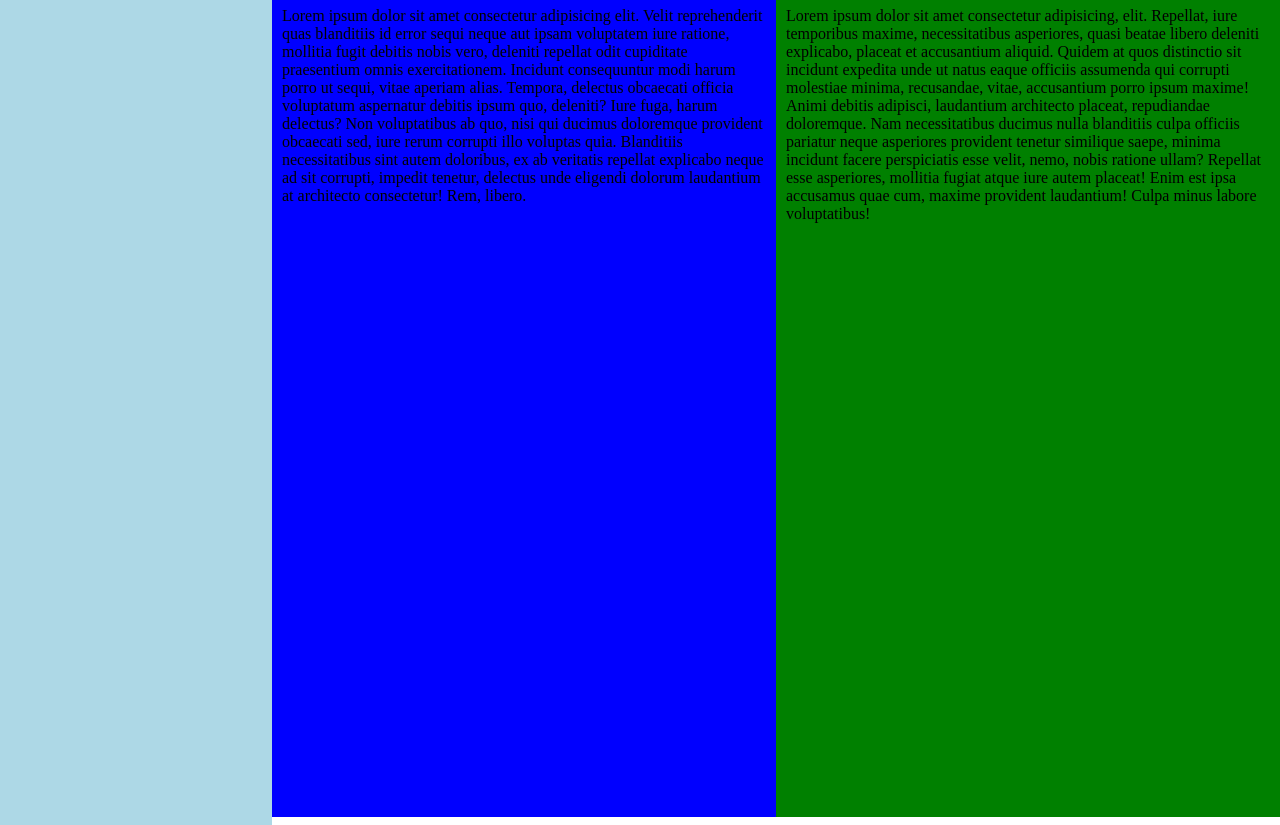
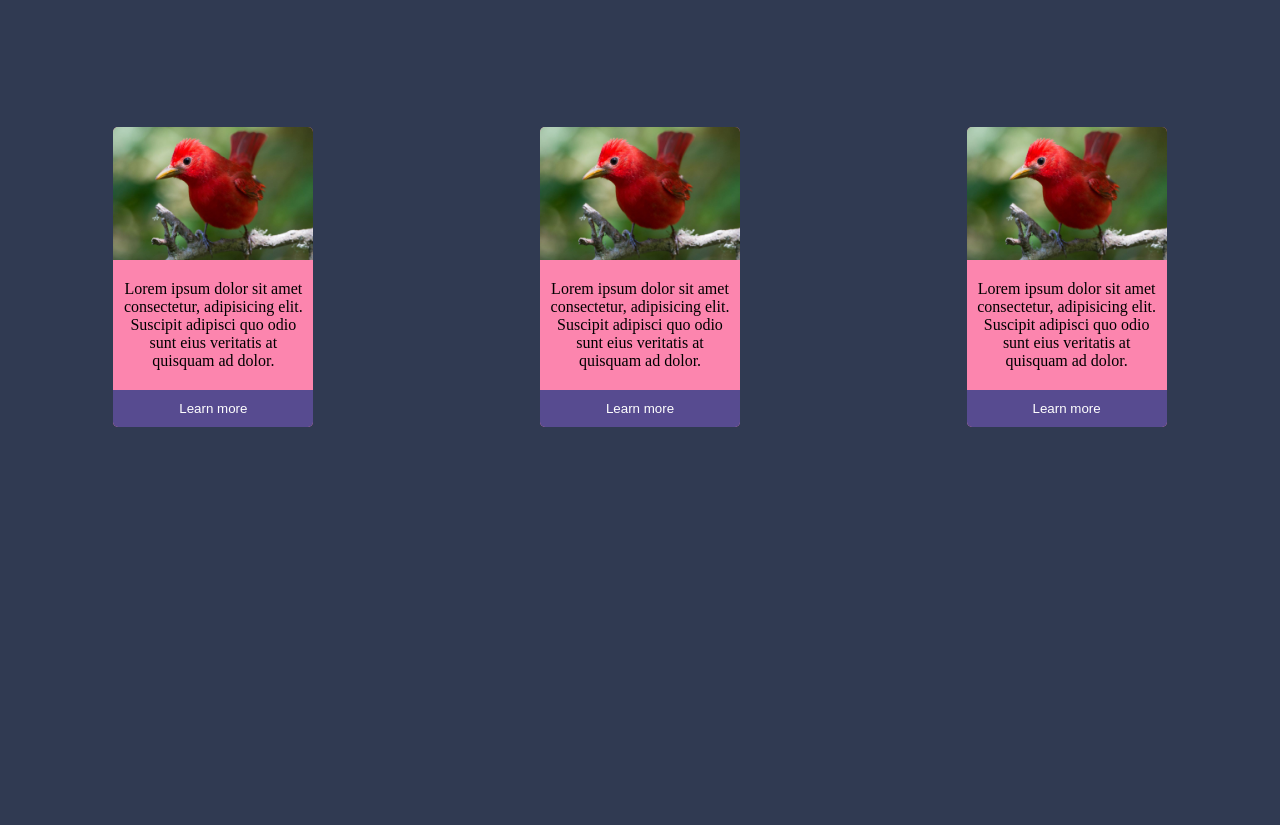
Before and after one commit to AnimeBase/animebase.github.io, a plain HTML site: page index.html in a window 1280 px wide. Shown: the part 123-948 px from the top of the page. After the commit the page ends 800 px from the top, so only its background shows below. Drawn offline with Linux system fonts and the light colour scheme.

Commit message:
Add files via upload

```diff
--- a/index.html
+++ b/index.html
@@ -1,68 +1,85 @@
-<!DOCTYPE html>
-<html lang="en">
-<head>
+<html lang="en"><head>
     <meta charset="UTF-8">
     <meta name="viewport" content="width=device-width, initial-scale=1.0">
+    <meta http-equiv="X-UA-Compatible" content="ie=edge">
     <title>Document</title>
     <style>
-		body{
+    body {
+        height: 100vh;
         margin: 0;
+        background-color: #303a52;
+        display: flex;
+        justify-content: space-around;
+        align-items: center;
+        flex-wrap: wrap;
     }
     .container {
         display: flex;
+        flex-direction: column;
+        background-color: #fc85ae;
+        height: 300px;
+        width: 200px;
+        border-radius: 5px;
     }
-		.menu {
-			flex-basis: 20%;
-			height: 116vh;
-			background-color: lightblue;
+    .top-img {
+        display: flex;
+        justify-content: center;
+        width: 100%;
+    }
+    img {
+        width: 100%;
+        border-top-left-radius: 5px;
+        border-top-right-radius: 5px;
+    }
+    .text {
+        justify-self: center;
+        text-align: center;
+        padding: .25em;
+    }
+    button {
+        width: 100%;
+        height: 100%;
+        border: 0;
         color: #fff;
-			padding: 10px;
-			text-align: center;
-			justify-content: center;
-		}
-		.block{
-			flex-basis: 80%;
-		}
-		.header{
-		 	background-color: red;
-		 	padding: 10px;
-		 	height: 100px;
-		 	text-align: center;
-		 	color: #fff;
-		}
-		.block1 {
-			width: 50%;
-			padding: 10px;
-			height: 100vh;
-			background-color: blue;
-		}
-		.block2{
-			width: 50%;
-			padding: 10px;
-			height: 100vh;
-			background-color: green;
-		}
-		.block3{
-			display: flex;
+        background-color: #574b90;
+        border-bottom-left-radius: 5px;
+        border-bottom-right-radius: 5px;
+        cursor: pointer;
     }
     </style>
 </head>
 <body>
     <div class="container">
-		<div class="menu">
-			<h1>Меню</h1>
+        <div class="top-img">
+            <img src="img/img.jpg" alt="">
         </div>
-				<div class="block">
-					<div class="header">
-					<h1>Заголовок</h1>
+        <p class="text">
+            Lorem ipsum dolor sit amet consectetur, adipisicing elit. Suscipit adipisci quo odio sunt eius veritatis at quisquam ad
+            dolor.
+        </p>
+        <button>Learn more</button>
     </div>
-				<div class="block3">
-					<div class="block1">
-						Lorem ipsum dolor sit amet consectetur adipisicing elit. Velit reprehenderit quas blanditiis id error sequi neque aut ipsam voluptatem iure ratione, mollitia fugit debitis nobis vero, deleniti repellat odit cupiditate praesentium omnis exercitationem. Incidunt consequuntur modi harum porro ut sequi, vitae aperiam alias. Tempora, delectus obcaecati officia voluptatum aspernatur debitis ipsum quo, deleniti? Iure fuga, harum delectus? Non voluptatibus ab quo, nisi qui ducimus doloremque provident obcaecati sed, iure rerum corrupti illo voluptas quia. Blanditiis necessitatibus sint autem doloribus, ex ab veritatis repellat explicabo neque ad sit corrupti, impedit tenetur, delectus unde eligendi dolorum laudantium at architecto consectetur! Rem, libero.
+    <div class="container">
+        <div class="top-img">
+            <img src="img/img.jpg" alt="">
         </div>
-				<div class="block2">Lorem ipsum dolor sit amet consectetur adipisicing, elit. Repellat, iure temporibus maxime, necessitatibus asperiores, quasi beatae libero deleniti explicabo, placeat et accusantium aliquid. Quidem at quos distinctio sit incidunt expedita unde ut natus eaque officiis assumenda qui corrupti molestiae minima, recusandae, vitae, accusantium porro ipsum maxime! Animi debitis adipisci, laudantium architecto placeat, repudiandae doloremque. Nam necessitatibus ducimus nulla blanditiis culpa officiis pariatur neque asperiores provident tenetur similique saepe, minima incidunt facere perspiciatis esse velit, nemo, nobis ratione ullam? Repellat esse asperiores, mollitia fugiat atque iure autem placeat! Enim est ipsa accusamus quae cum, maxime provident laudantium! Culpa minus labore voluptatibus!</div>
+        <p class="text">
+            Lorem ipsum dolor sit amet consectetur, adipisicing elit. Suscipit adipisci quo odio sunt eius veritatis at
+            quisquam ad
+            dolor.
+        </p>
+        <button>Learn more</button>
     </div>
+    <div class="container">
+        <div class="top-img">
+            <img src="img/img.jpg" alt="">
         </div>
+        <p class="text">
+            Lorem ipsum dolor sit amet consectetur, adipisicing elit. Suscipit adipisci quo odio sunt eius veritatis at
+            quisquam ad
+            dolor.
+        </p>
+        <button>Learn more</button>
     </div>
-</body>
-</html>
+
+</body></html>
```
Also changed, not shown: index1.html (added, +38 -0 lines), img/img.jpg (added). Lines whose indentation alone changed are shown as unchanged.
